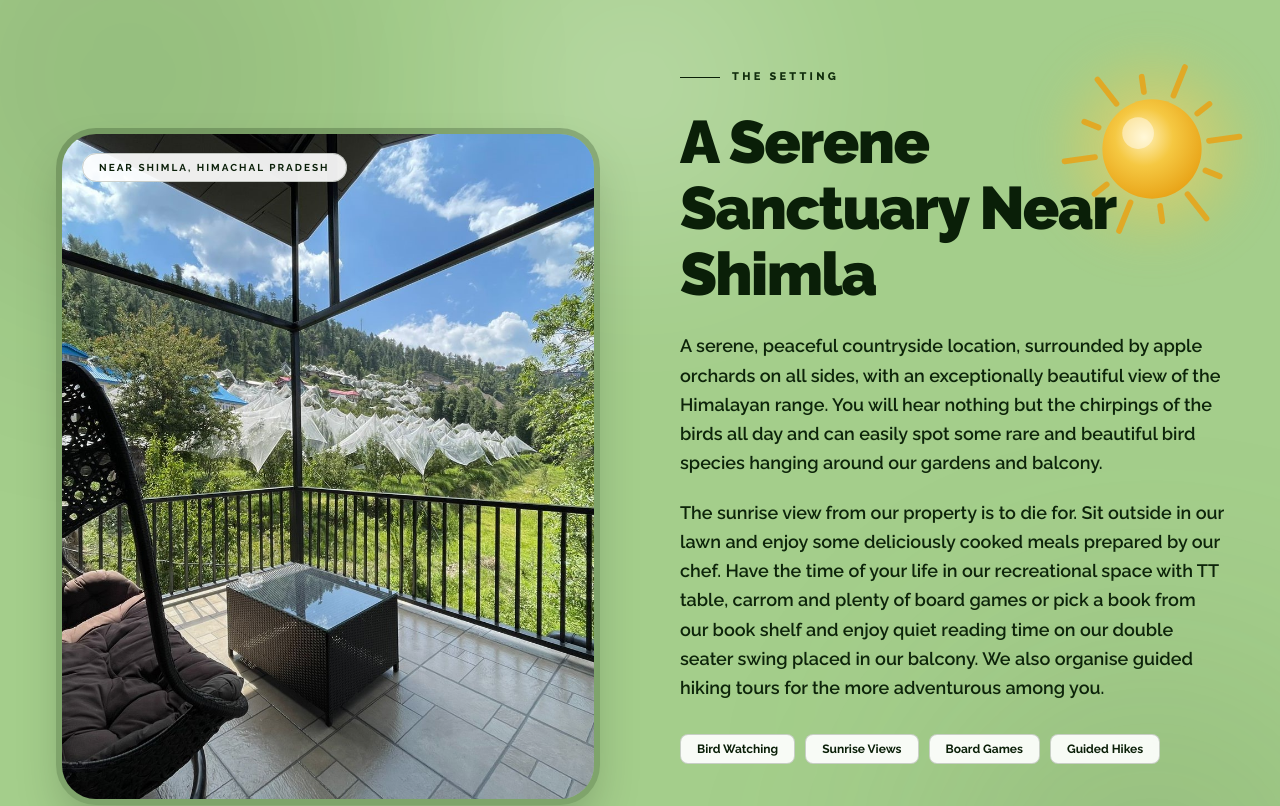
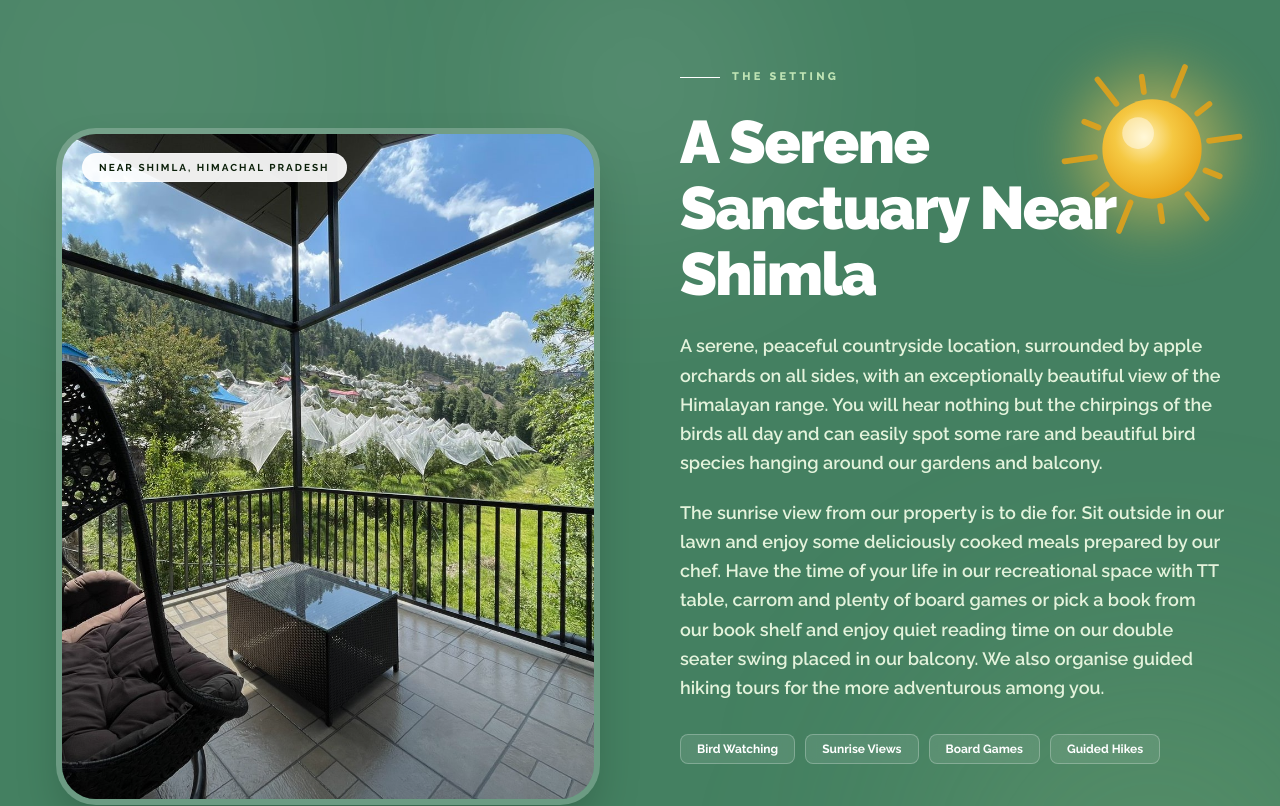
Before and after one commit to theone14122000/shire, a Next.js app: page / in a window 1280 px wide. Shown: the part 6060-6866 px from the top of the page. Built offline with nearby package versions, Linux system fonts and the light colour scheme.

Commit message:
setting  update

```diff
--- a/app/components/home/TraditionalRemedies.tsx
+++ b/app/components/home/TraditionalRemedies.tsx
@@ -7,12 +7,12 @@ import { Container } from "../ui/Container";
 import { useRef } from "react";
 
 /* ------------------------------------------------------------------ */
-/*  Dark green text palette (tuned for #A4CE8B)                        */
+/*  Light text palette (tuned for dark emerald background)             */
 /* ------------------------------------------------------------------ */
 const TEXT = {
-  heading: "#0a1f08",
-  body: "#0d240a",
-  muted: "#122e0e",
+  heading: "#FFFFFF",
+  body: "#E4F3DC",
+  muted: "#BEE3B4",
   onChip: "#0a1f08",
   onButton: "#0a1f08",
 } as const;
@@ -92,24 +92,23 @@ export function TraditionalRemedies() {
     <section
       id="setting"
       ref={sectionRef}
-      className="relative scroll-mt-24 overflow-hidden py-20 sm:py-24 lg:py-32"
-      style={{ backgroundColor: "#A4CE8B" }}
+      className="relative scroll-mt-24 overflow-hidden py-20 sm:py-24 lg:py-32 bg-accent-emerald"
     >
       {/* ---- Animated decorative blobs with scroll-linked parallax ---- */}
       <motion.div
         aria-hidden
         className="pointer-events-none absolute -left-24 -top-24 h-[28rem] w-[28rem] rounded-full blur-[120px]"
-        style={{ y: blob1Y, backgroundColor: "rgba(10, 31, 8, 0.10)" }}
+        style={{ y: blob1Y, backgroundColor: "rgba(255, 255, 255, 0.08)" }}
       />
       <motion.div
         aria-hidden
         className="pointer-events-none absolute -bottom-24 -right-24 h-[28rem] w-[28rem] rounded-full blur-[120px]"
-        style={{ y: blob2Y, backgroundColor: "rgba(84, 107, 65, 0.15)" }}
+        style={{ y: blob2Y, backgroundColor: "rgba(164, 206, 139, 0.18)" }}
       />
       <motion.div
         aria-hidden
         className="pointer-events-none absolute left-1/2 top-0 h-72 w-72 -translate-x-1/2 rounded-full blur-[100px]"
-        style={{ x: blob3X, backgroundColor: "rgba(255, 255, 255, 0.25)" }}
+        style={{ x: blob3X, backgroundColor: "rgba(255, 255, 255, 0.12)" }}
       />
 
       {/* Faint warm ring, bottom-left (cohesive with the sun palette) */}
@@ -120,8 +119,8 @@ export function TraditionalRemedies() {
         transition={{ duration: 80, repeat: Infinity, ease: "linear" }}
       >
         <div
-          className="h-24 w-24 rounded-full border border-dashed opacity-25"
-          style={{ borderColor: "rgba(232, 163, 23, 0.45)" }}
+          className="h-24 w-24 rounded-full border border-dashed opacity-30"
+          style={{ borderColor: "rgba(245, 200, 66, 0.55)" }}
         />
       </motion.div>
 
@@ -138,10 +137,10 @@ export function TraditionalRemedies() {
             className="order-2 lg:order-1 lg:col-span-6"
           >
             <div
-              className="group relative overflow-hidden rounded-[2.5rem] shadow-2xl transition-all duration-700 hover:shadow-[0_32px_64px_rgba(10,31,8,0.15)]"
+              className="group relative overflow-hidden rounded-[2.5rem] shadow-2xl transition-all duration-700 hover:shadow-[0_32px_64px_rgba(0,0,0,0.35)]"
               style={{
-                border: "6px solid rgba(10, 31, 8, 0.15)",
-                backgroundColor: "rgba(10, 31, 8, 0.10)",
+                border: "6px solid rgba(255, 255, 255, 0.15)",
+                backgroundColor: "rgba(255, 255, 255, 0.08)",
               }}
             >
               <div className="relative aspect-[4/5] overflow-hidden sm:aspect-square lg:aspect-[4/5]">
@@ -156,7 +155,7 @@ export function TraditionalRemedies() {
                 ) : (
                   <div
                     className="absolute inset-0 flex items-center justify-center"
-                    style={{ backgroundColor: "rgba(255, 255, 255, 0.50)" }}
+                    style={{ backgroundColor: "rgba(255, 255, 255, 0.10)" }}
                   >
                     <span className="italic" style={{ color: TEXT.muted }}>
                       Landscape View
@@ -164,7 +163,7 @@ export function TraditionalRemedies() {
                   </div>
                 )}
 
-                <div className="absolute inset-0 bg-gradient-to-t from-black/10 via-transparent to-transparent" />
+                <div className="absolute inset-0 bg-gradient-to-t from-black/30 via-transparent to-transparent" />
 
                 <div className="absolute left-5 top-5">
                   <span
@@ -172,7 +171,7 @@ export function TraditionalRemedies() {
                     style={{
                       color: TEXT.onChip,
                       backgroundColor: "rgba(255, 255, 255, 0.92)",
-                      border: "1px solid rgba(10, 31, 8, 0.20)",
+                      border: "1px solid rgba(255, 255, 255, 0.30)",
                     }}
                   >
                     Near Shimla, Himachal Pradesh
@@ -235,7 +234,7 @@ export function TraditionalRemedies() {
               ))}
             </motion.div>
 
-            {/* Feature tags — hover float effect */}
+            {/* Feature tags — glassy hover float effect */}
             <motion.div variants={fadeUp} className="flex flex-wrap gap-2.5 pt-2">
               {["Bird Watching", "Sunrise Views", "Board Games", "Guided Hikes"].map(
                 (tag) => (
@@ -243,13 +242,14 @@ export function TraditionalRemedies() {
                     key={tag}
                     className="cursor-default rounded-lg px-4 py-1.5 text-xs font-bold backdrop-blur-sm"
                     style={{
-                      color: TEXT.onChip,
-                      backgroundColor: "rgba(255,255,255,0.92)",
-                      border: "1px solid rgba(10,31,8,0.20)",
+                      color: TEXT.heading,
+                      backgroundColor: "rgba(255,255,255,0.10)",
+                      border: "1px solid rgba(255,255,255,0.25)",
                     }}
                     whileHover={{
                       y: -4,
-                      boxShadow: "0 6px 16px rgba(10,31,8,0.10)",
+                      backgroundColor: "rgba(255,255,255,0.18)",
+                      boxShadow: "0 6px 16px rgba(0,0,0,0.25)",
                     }}
                     transition={{ type: "spring", stiffness: 400, damping: 15 }}
                   >
```
